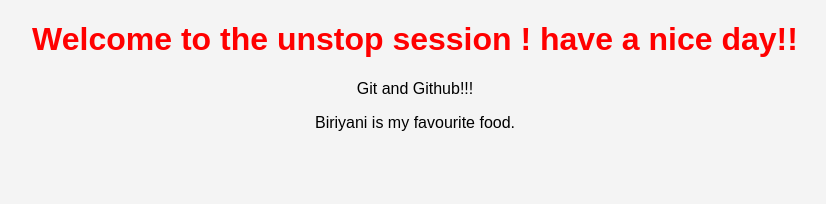
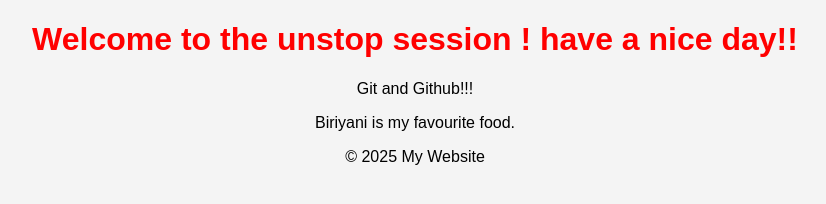
Before and after one commit to DevilHUnter1080/test, a plain HTML site: page index.html in a window 1280 px wide. Shown: the whole page, without its empty margins (225-1051 px from the left). Drawn offline with Linux system fonts and the light colour scheme.

Commit message:
updated the footer

```diff
--- a/index.html
+++ b/index.html
@@ -12,5 +12,6 @@
     </h1>
     <p>Git and Github!!!</p>
     <p>Biriyani is my favourite food.</p>
+    <footer>© 2025 My Website</footer>
 </body>
 </html>
```
